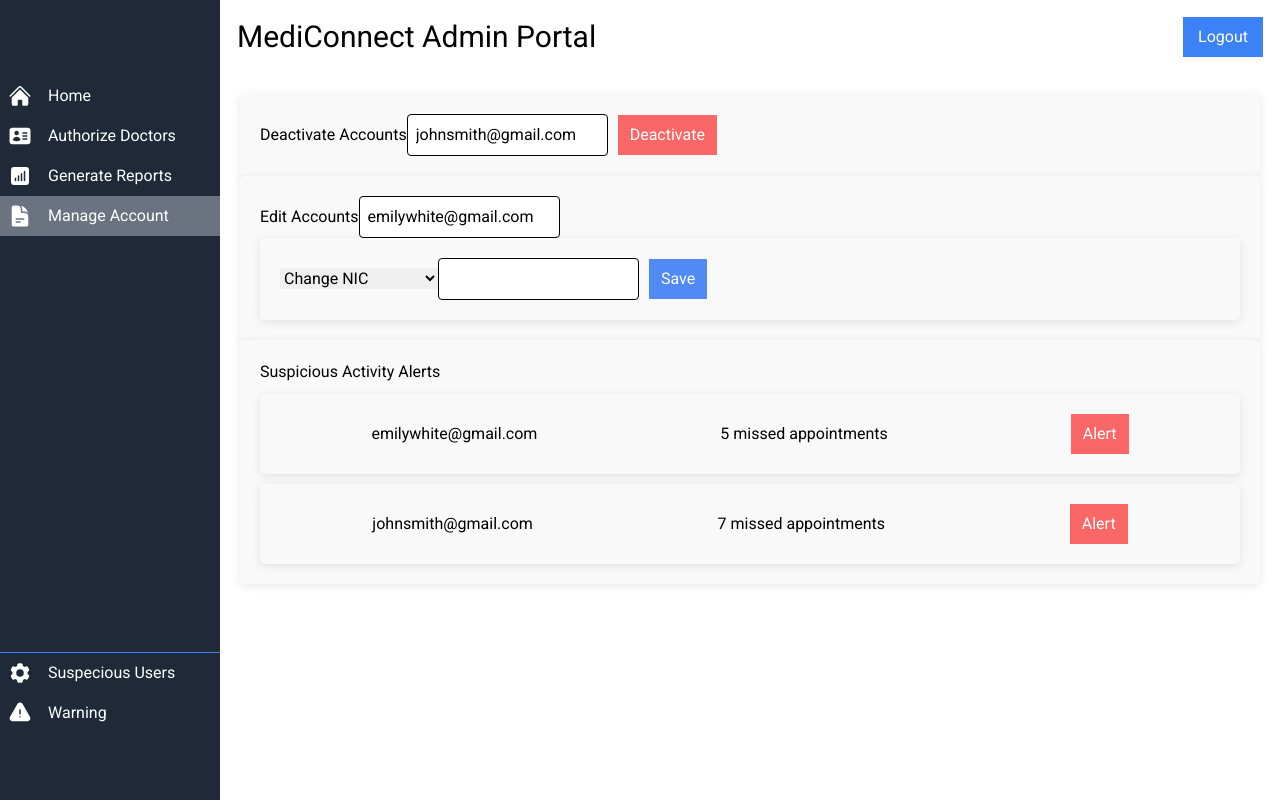
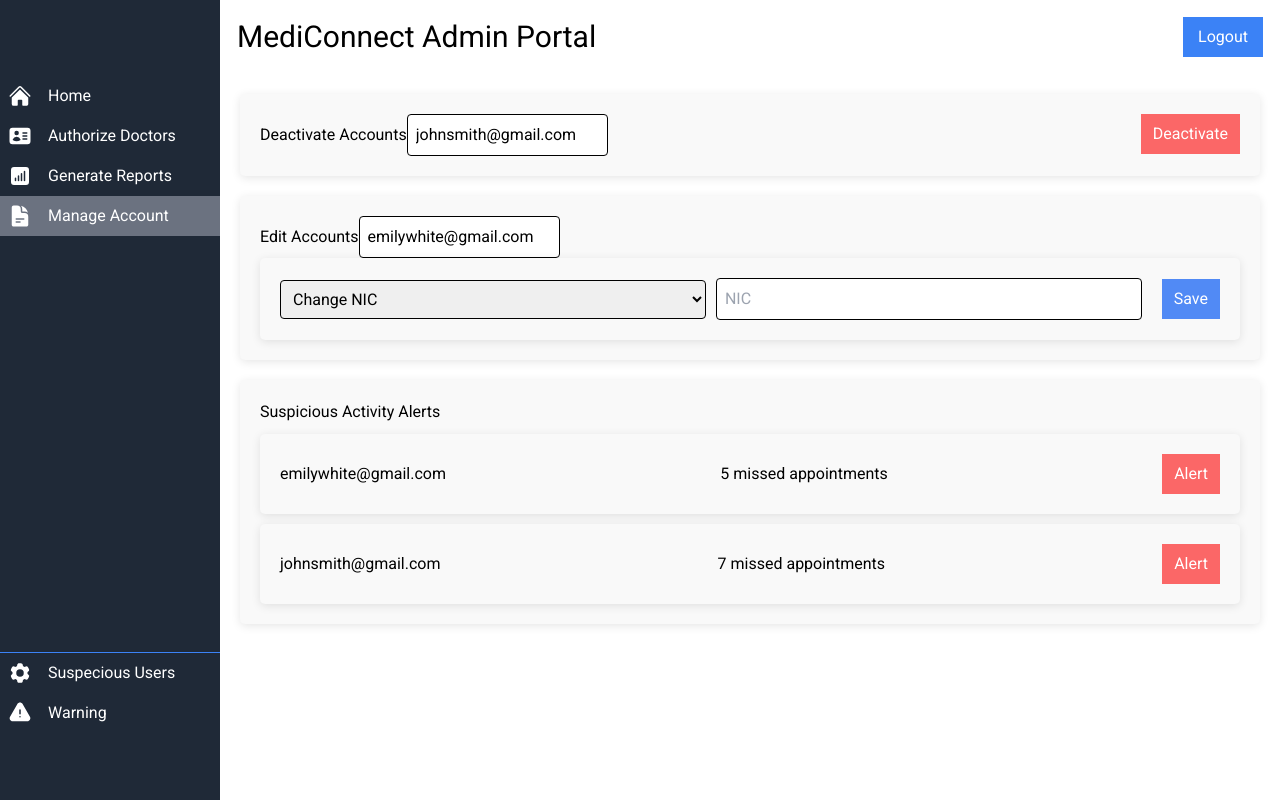
Before and after one commit to Medical-Care-Management-System/Mediconnect-Admin-Frontend, a React (Create React App) app: page / in a window 1280 px wide. Both pictures are taken after a click on the item "Manage Account". Built offline with nearby package versions, Linux system fonts and the light colour scheme.

Commit message:
Manage Account

```diff
--- a/src/ManageAccount.css
+++ b/src/ManageAccount.css
@@ -1,7 +1,9 @@
 .manage-accounts {
     padding: 20px;
     width: 100%;
-
+    display: flex;
+    flex-direction: column;
+    gap: 20px;
 }
 
 .manage-accounts div {
@@ -9,17 +11,15 @@
     border-radius: 5px;
     padding: 20px;
     box-shadow: 0 2px 10px rgba(0, 0, 0, 0.1);
-    justify-content:space-around;
-
-
-
+    position: relative;
 }
 
-  input[type="text"] {
+input[type="text"], input[type="password"] {
     padding: 8px;
     margin-right: 10px;
     border: 1px solid black;
     border-radius: 4px;
+    flex: 1;
 }
 
 button {
@@ -31,12 +31,16 @@
     background-color: rgb(251, 103, 103);
     color: white;
     border: none;
+    position: absolute;
+    top: 20px;
+    right: 20px;
 }
 
 .save-btn {
     background-color: rgb(81, 138, 245);
     color: white;
     border: none;
+    margin-left: 10px;
 }
 
 .alert-btn {
@@ -51,3 +55,30 @@
     align-items: center;
     margin-top: 10px;
 }
+
+.change {
+    display: flex;
+    flex-wrap: wrap;
+    align-items: center;
+}
+
+.change select {
+    padding: 8px;
+    border: 1px solid black;
+    border-radius: 4px;
+    margin-right: 10px;
+    flex: 1;
+}
+
+
+@media (max-width: 600px) {
+    .change {
+        flex-direction: column;
+        align-items: flex-start;
+    }
+
+    .change input, .change select {
+        width: 100%;
+        margin: 5px 0;
+    }
+}
--- a/src/ManageAccount.jsx
+++ b/src/ManageAccount.jsx
@@ -1,7 +1,26 @@
-import React from 'react';
+import React, { useState } from 'react';
 import './ManageAccount.css';
 
 const ManageAccount = () => {
+  const [selectedOption, setSelectedOption] = useState('NIC');
+  const [passwordInputs, setPasswordInputs] = useState({
+    currentPassword: '',
+    newPassword: '',
+    confirmPassword: '',
+  });
+
+  const handleOptionChange = (event) => {
+    setSelectedOption(event.target.value);
+  };
+
+  const handlePasswordInputChange = (event) => {
+    const { name, value } = event.target;
+    setPasswordInputs({
+      ...passwordInputs,
+      [name]: value,
+    });
+  };
+
   return (
     <div className="manage-accounts">
       <div className="deactivate-account">
@@ -12,15 +31,45 @@ const ManageAccount = () => {
 
       <div className="edit-account">
         <label>Edit Accounts</label>
-        <input type="text" value="emilywhite@gmail.com" readOnly/>
-        <div className='change'>
-        <select >
-          <option value="NIC">Change NIC</option>
-          <option value="UserName">Change User Name</option>
-          <option value="Password">Change Password</option>
-        </select>
-        <input type="text" />
-        <button className="save-btn">Save</button></div>
+        <input type="text" value="emilywhite@gmail.com" readOnly />
+        <div className="change">
+          <select value={selectedOption} onChange={handleOptionChange}>
+            <option value="NIC">Change NIC</option>
+            <option value="UserName">Change User Name</option>
+            <option value="Password">Change Password</option>
+          </select>
+
+          {/* Conditionally render password inputs within the same div */}
+          {selectedOption === 'Password' ? (
+            <>
+              <input
+                type="password"
+                name="currentPassword"
+                placeholder="Current Password"
+                value={passwordInputs.currentPassword}
+                onChange={handlePasswordInputChange}
+              />
+              <input
+                type="password"
+                name="newPassword"
+                placeholder="New Password"
+                value={passwordInputs.newPassword}
+                onChange={handlePasswordInputChange}
+              />
+              <input
+                type="password"
+                name="confirmPassword"
+                placeholder="Confirm New Password"
+                value={passwordInputs.confirmPassword}
+                onChange={handlePasswordInputChange}
+              />
+            </>
+          ) : (
+            <input type="text" placeholder={selectedOption} />
+          )}
+
+          <button className="save-btn">Save</button>
+        </div>
       </div>
 
       <div className="suspicious-activity-alerts">
```
Lines whose indentation alone changed are shown as unchanged.
